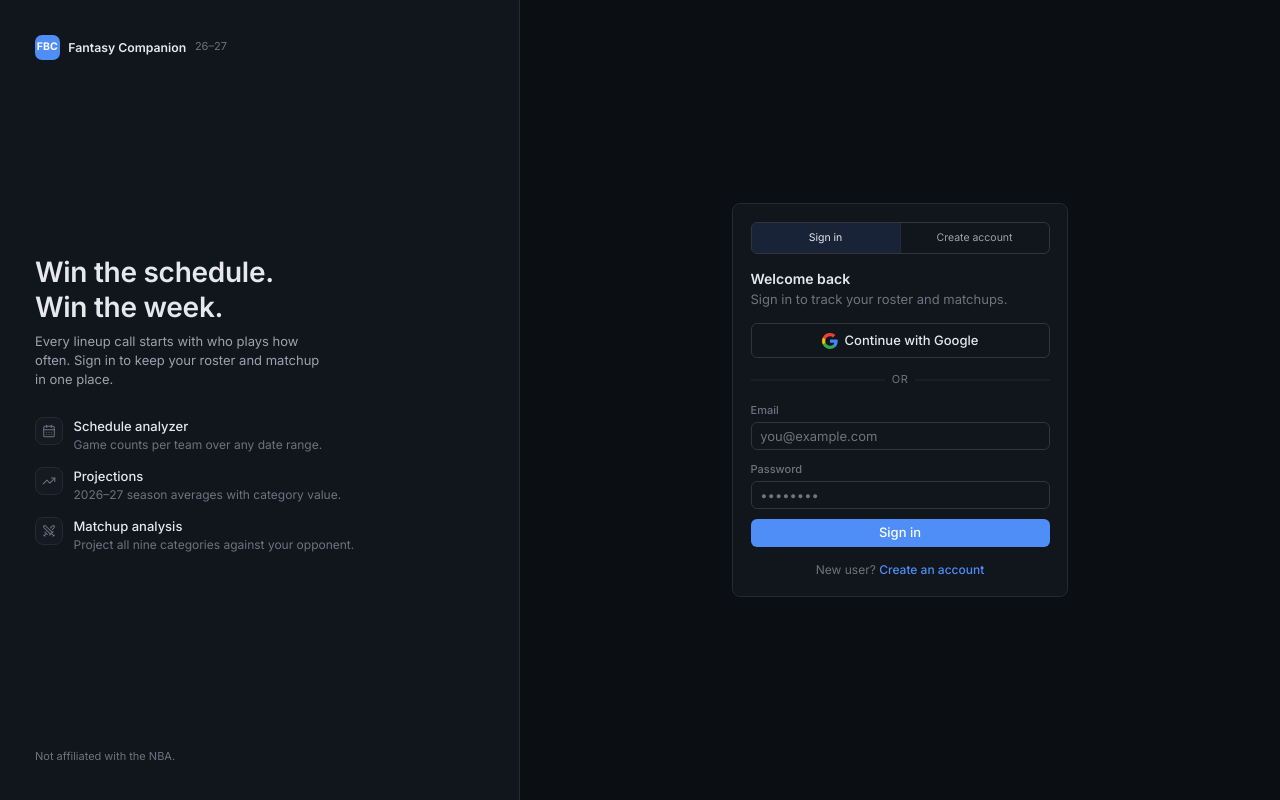
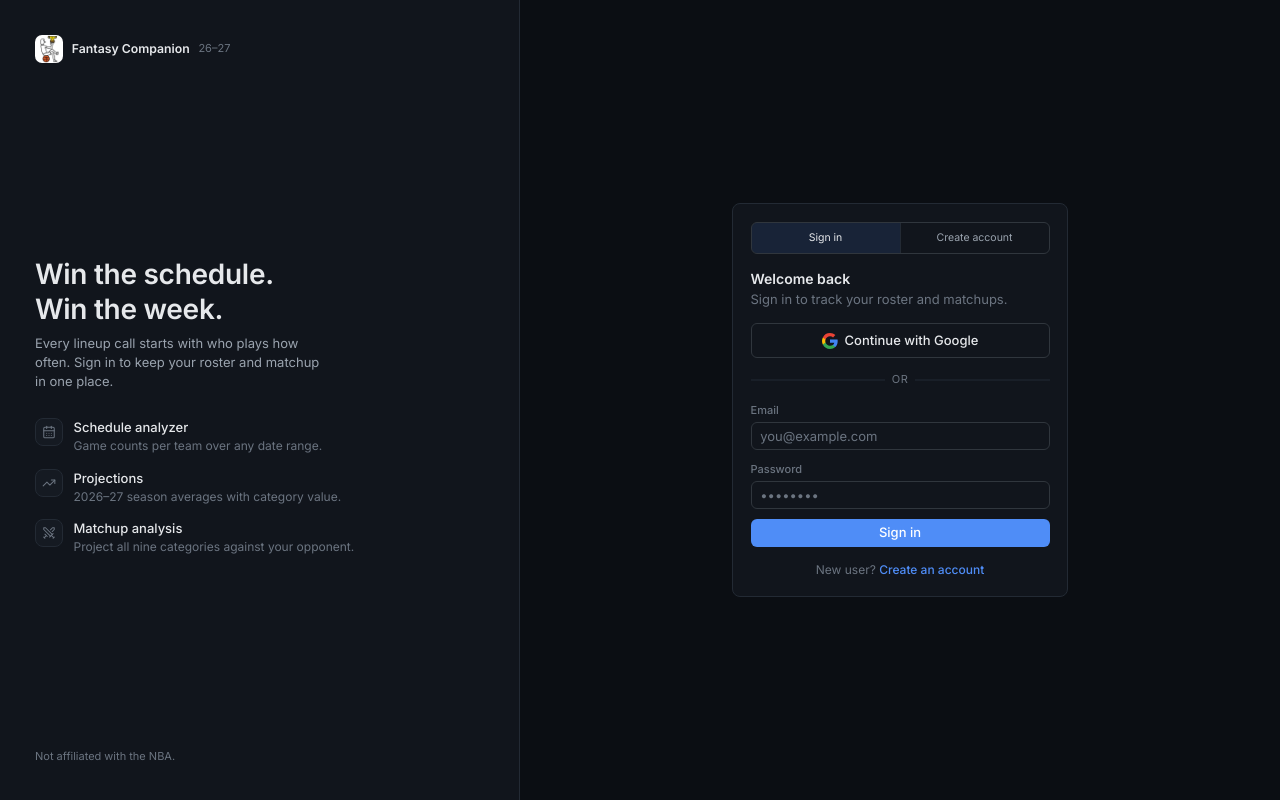
Before and after one commit to mithun-s14/Fantasy-Basketball-Companion, a Next.js app: page /auth in a window 1280 px wide. Built offline with nearby package versions, Linux system fonts and the light colour scheme.

Commit message:
style: logo update

```diff
--- a/src/app/auth/page.tsx
+++ b/src/app/auth/page.tsx
@@ -4,6 +4,7 @@ import { useActionState, Suspense } from "react";
 import { useSearchParams } from "next/navigation";
 import Link from "next/link";
 import { CalendarDays, TrendingUp, Swords } from "lucide-react";
+import { BrandMark } from "@/components/BrandMark";
 import { login, signup, signInWithGoogle } from "./actions";
 
 /* ── shared pieces, styled from the design tokens ───────────────────────── */
@@ -236,9 +237,7 @@ export default function AuthPage() {
       {/* Left: quiet brand panel, hidden on narrow screens */}
       <aside className="hidden w-1/2 max-w-[520px] flex-col justify-between border-r border-[var(--border)] bg-[var(--surface)] p-10 min-[901px]:flex">
         <Link href="/" className="flex items-center gap-2.5">
-          <span className="grid h-7 w-7 place-items-center rounded-[7px] bg-[var(--accent)] text-xs font-bold text-white">
-            FBC
-          </span>
+          <BrandMark />
           <span className="text-sm font-semibold">Fantasy Companion</span>
           <span className="text-[11px] text-[var(--text-3)]">26–27</span>
         </Link>
@@ -279,9 +278,7 @@ export default function AuthPage() {
             href="/"
             className="mb-5 flex items-center justify-center gap-2.5 min-[901px]:hidden"
           >
-            <span className="grid h-7 w-7 place-items-center rounded-[7px] bg-[var(--accent)] text-xs font-bold text-white">
-              FBC
-            </span>
+            <BrandMark />
             <span className="text-sm font-semibold">Fantasy Companion</span>
           </Link>
           <div className="rounded-lg border border-[var(--border)] bg-[var(--surface)] p-5">
--- a/src/components/AppShell.tsx
+++ b/src/components/AppShell.tsx
@@ -14,6 +14,7 @@ import {
   type LucideIcon,
 } from "lucide-react";
 import { AuthButton } from "@/components/AuthButton";
+import { BrandMark } from "@/components/BrandMark";
 import { ThemeToggle } from "@/components/ThemeToggle";
 import { cn } from "@/lib/utils";
 
@@ -92,9 +93,7 @@ export function AppShell({ userEmail, weekLabel, children }: Props) {
           href="/"
           className="flex h-14 flex-none items-center gap-2.5 whitespace-nowrap border-b border-[var(--border)] px-3.5"
         >
-          <span className="grid h-7 w-7 flex-none place-items-center rounded-[7px] bg-[var(--accent)] text-xs font-bold text-white">
-            FBC
-          </span>
+          <BrandMark />
           {!collapsed && (
             <>
               <span className="text-sm font-semibold">Fantasy Companion</span>
--- /dev/null
+++ b/src/components/BrandMark.tsx
@@ -0,0 +1,24 @@
+import Image from "next/image";
+
+/**
+ * The product logo, used wherever the brand row appears (shell sidebar, auth
+ * page). Sits on a light tile so the logo's black linework stays legible in
+ * dark mode.
+ */
+export function BrandMark({ size = 28 }: { size?: number }) {
+  return (
+    <span
+      className="grid flex-none place-items-center overflow-hidden rounded-[7px] bg-white"
+      style={{ width: size, height: size }}
+    >
+      <Image
+        src="/fbclogo.png"
+        alt="Fantasy Basketball Companion"
+        width={size}
+        height={size}
+        priority
+        className="object-contain"
+      />
+    </span>
+  );
+}
```
Also changed, not shown: public/fbclogo.png, src/app/icon.png.
